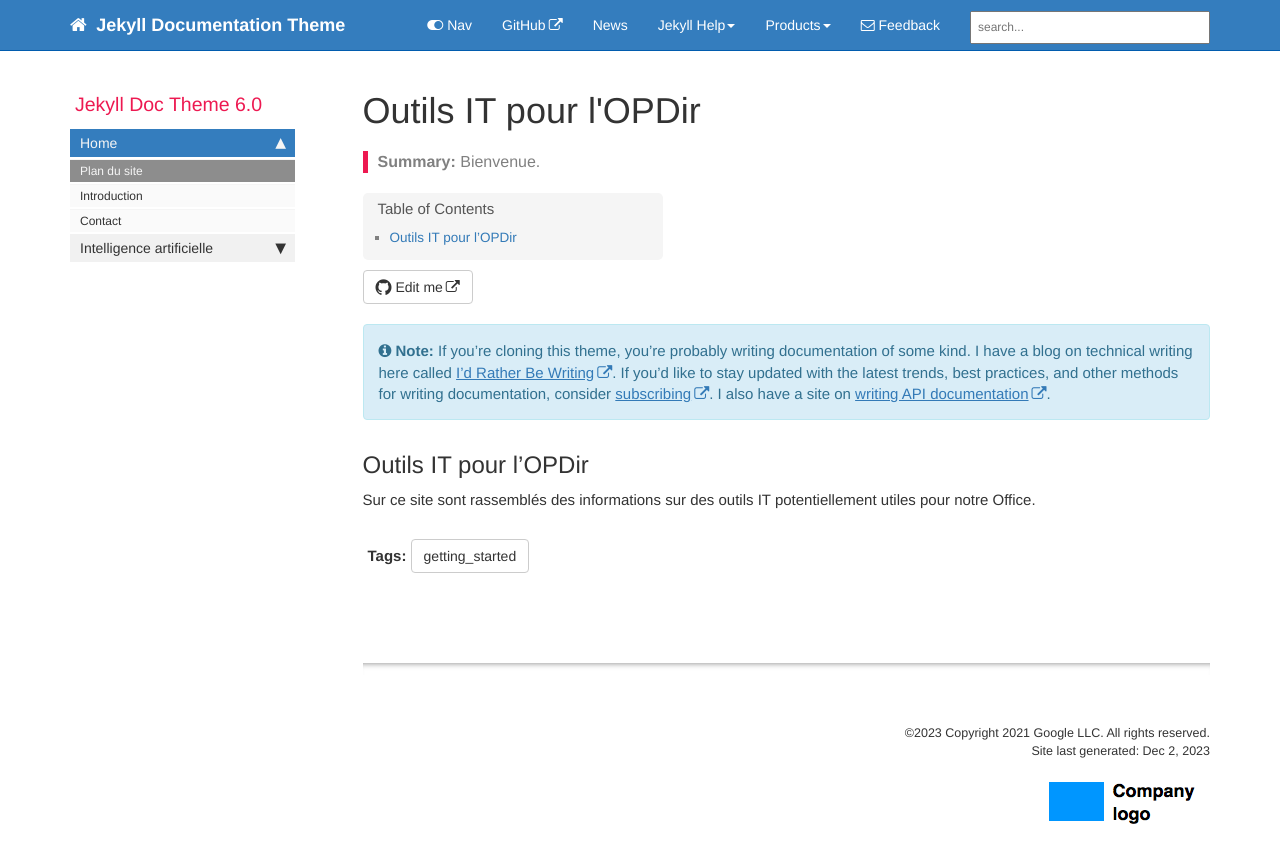
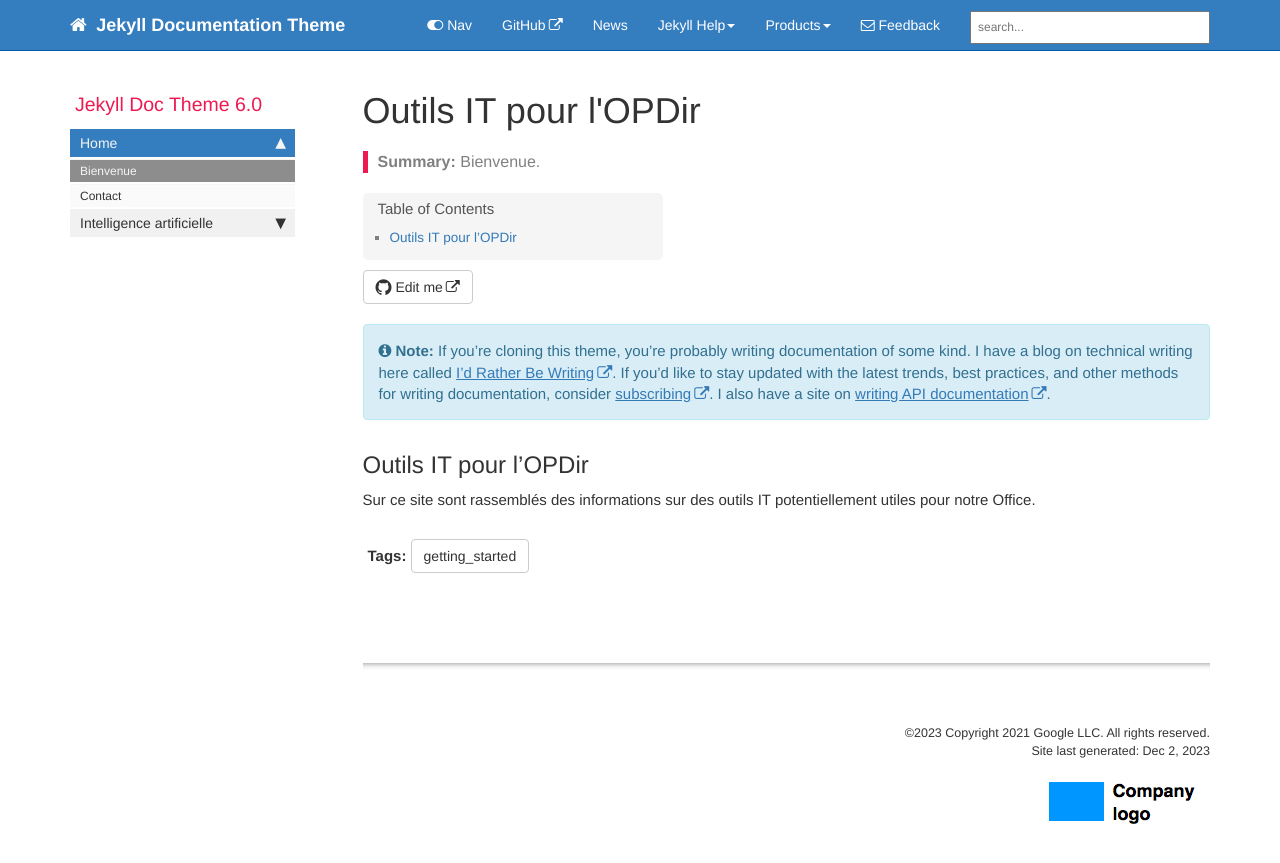
Before and after one commit to sca-opdir/sca-opdir.github.io, a Jekyll site: the page built from index.md, in a window 1280 px wide. Shown: the top 863 px of the page. Built offline with Jekyll 4.4.1, drawn with Linux system fonts in a browser that asks for light colours; comment, search, counter and statistics services are not loaded.

Commit message:
Update mydoc_sidebar.yml

```diff
--- a/_data/sidebars/mydoc_sidebar.yml
+++ b/_data/sidebars/mydoc_sidebar.yml
@@ -23,18 +23,14 @@ entries:
     output: web, pdf
     folderitems:
 
-    - title: Plan  du site
+    - title: Bienvenue
       url: /index.html
-      output: web, pdf
+      output: web
       type: homepage
 
-    - title: Introduction
-      url: /mydoc_introduction.html
-      output: web, pdf
-
     - title: Contact
-      url: /mydoc_supported_features.html
-      output: web, pdf
+      url: /mydoc_contact.html
+      output: web
 
   - title: Intelligence artificielle
     output: web
```
